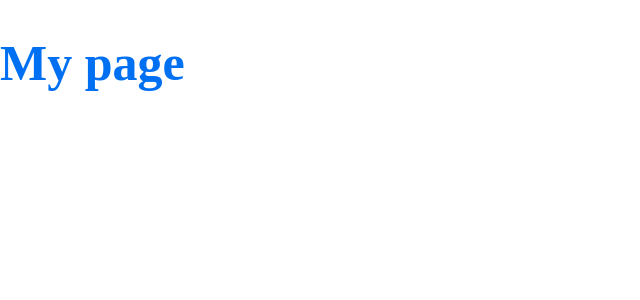
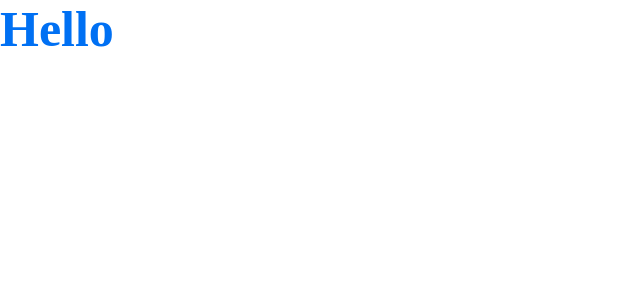
Before and after one commit to nicoalbanese/basextend-site, a Next.js app: page / in a window 1280 px wide. Shown: the top 300 px of the page, without its empty margins (0-640 px from the left). Built offline with nearby package versions, Linux system fonts and the light colour scheme.

Commit message:
first commit

```diff
--- a/pages/_app.js
+++ b/pages/_app.js
@@ -1,4 +1,4 @@
-import { createGlobalStyle, ThemeProvider } from 'styled-components'
+import { createGlobalStyle, ThemeProvider } from "styled-components";
 
 const GlobalStyle = createGlobalStyle`
   body {
@@ -6,13 +6,18 @@ const GlobalStyle = createGlobalStyle`
     padding: 0;
     box-sizing: border-box;
   }
-`
+
+  h1, h2, h3, h4, h5 {
+    margin: 0;
+    padding: 0;
+  }
+`;
 
 const theme = {
   colors: {
-    primary: '#0070f3',
+    primary: "#0070f3",
   },
-}
+};
 
 export default function App({ Component, pageProps }) {
   return (
@@ -22,5 +27,5 @@ export default function App({ Component, pageProps }) {
         <Component {...pageProps} />
       </ThemeProvider>
     </>
-  )
+  );
 }
--- a/pages/index.js
+++ b/pages/index.js
@@ -6,5 +6,5 @@ const Title = styled.h1`
 `
 
 export default function Home() {
-  return <Title>My page</Title>
+  return <Title>Hello</Title>
 }
```
